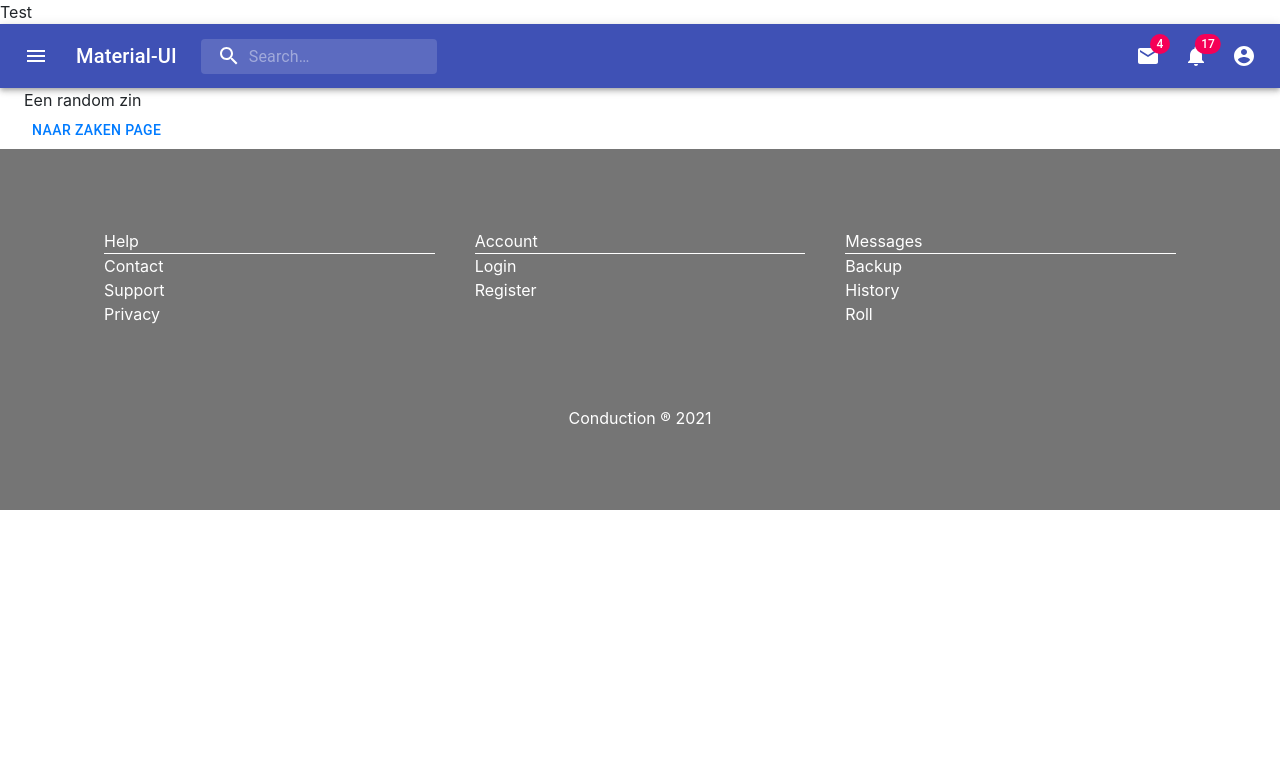
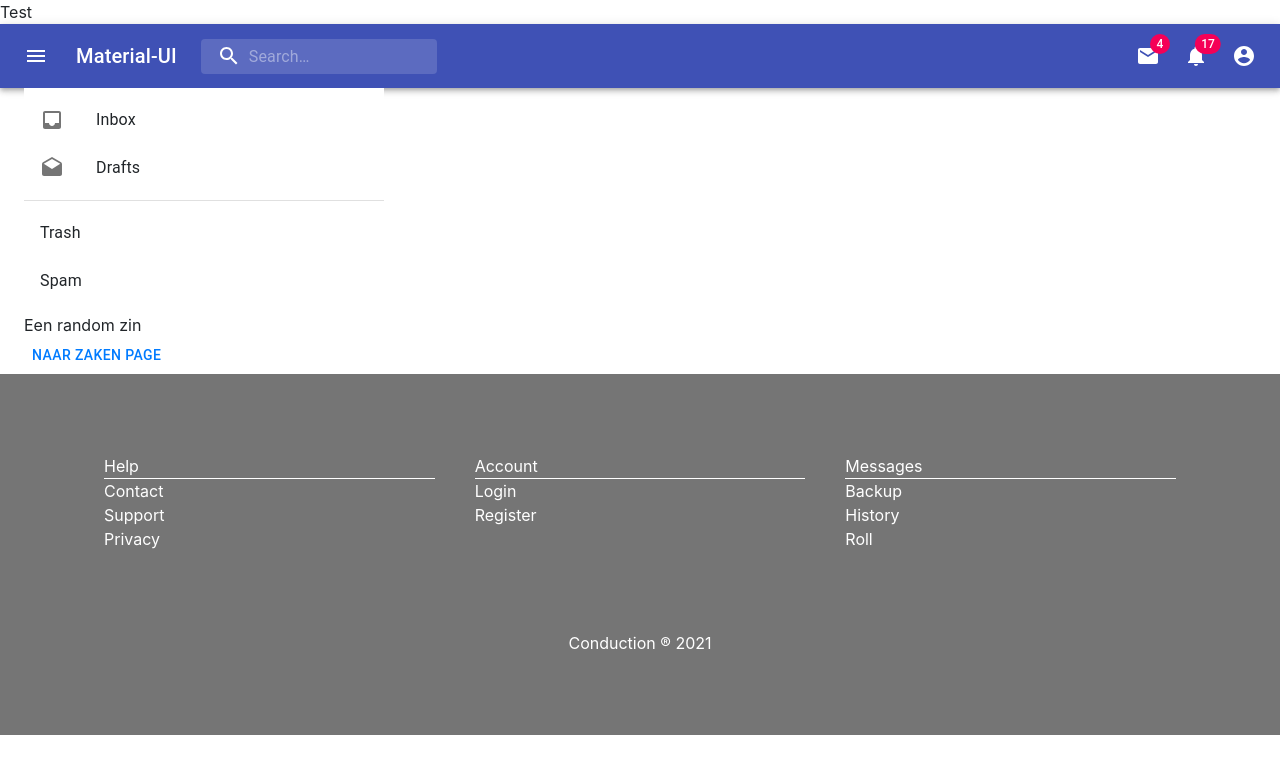
Before and after one commit to ConductionNL/api-connector, a Next.js app in the folder pwa/: page / in a window 1280 px wide. Shown: the top 774 px of the page. Built offline with nearby package versions, Linux system fonts and the light colour scheme.

Commit message:
First draft action meu

```diff
--- /dev/null
+++ b/pwa/components/common/actionmenu.tsx
@@ -0,0 +1,53 @@
+import React from 'react';
+import { makeStyles } from '@material-ui/core/styles';
+import List from '@material-ui/core/List';
+import ListItem from '@material-ui/core/ListItem';
+import ListItemIcon from '@material-ui/core/ListItemIcon';
+import ListItemText from '@material-ui/core/ListItemText';
+import Divider from '@material-ui/core/Divider';
+import InboxIcon from '@material-ui/icons/Inbox';
+import DraftsIcon from '@material-ui/icons/Drafts';
+
+const useStyles = makeStyles((theme) => ({
+  root: {
+    width: '100%',
+    maxWidth: 360,
+    backgroundColor: theme.palette.background.paper,
+  },
+}));
+
+function ListItemLink(props) {
+  return <ListItem button component="a" {...props} />;
+}
+
+export default function ActionMenu() {
+  const classes = useStyles();
+
+  return (
+    <div className={classes.root}>
+      <List component="nav" aria-label="main mailbox folders">
+        <ListItem button>
+          <ListItemIcon>
+            <InboxIcon />
+          </ListItemIcon>
+          <ListItemText primary="Inbox" />
+        </ListItem>
+        <ListItem button>
+          <ListItemIcon>
+            <DraftsIcon />
+          </ListItemIcon>
+          <ListItemText primary="Drafts" />
+        </ListItem>
+      </List>
+      <Divider />
+      <List component="nav" aria-label="secondary mailbox folders">
+        <ListItem button>
+          <ListItemText primary="Trash" />
+        </ListItem>
+        <ListItemLink href="#simple-list">
+          <ListItemText primary="Spam" />
+        </ListItemLink>
+      </List>
+    </div>
+  );
+}
--- a/pwa/pages/index.tsx
+++ b/pwa/pages/index.tsx
@@ -9,13 +9,16 @@ import Container from '@material-ui/core/Container';
 import React from 'react';
 import {makeStyles} from '@material-ui/core/styles';
 
-import Header from 'components/common/header';
-import Footer from 'components/common/footer';
+import ActionMenu from 'components/common/actionmenu';
+
+
 import Layout from 'components/common/layout';
 
 const Welcome = () => (
   <>
     <Layout title="Welkom op demodam!" description="waar kan ik deze description zien">
+
+      <ActionMenu />
 
       <div>Een random zin</div>
       <Button color="primary">
```
